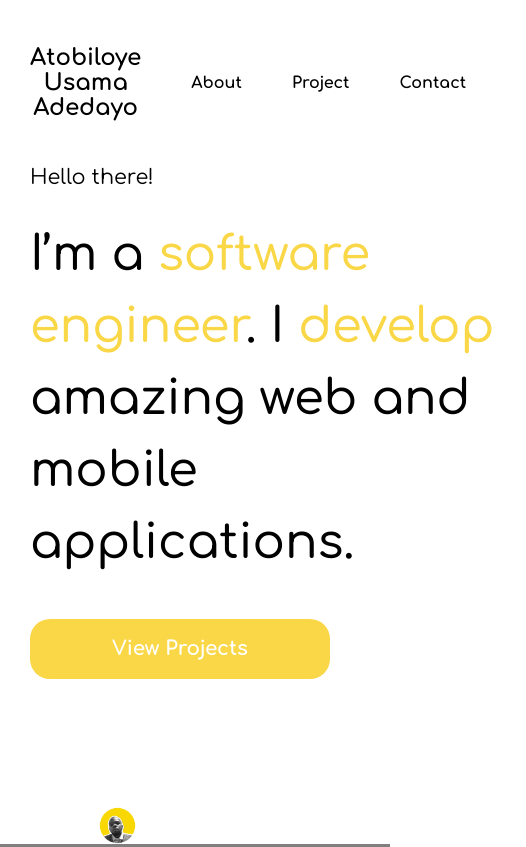
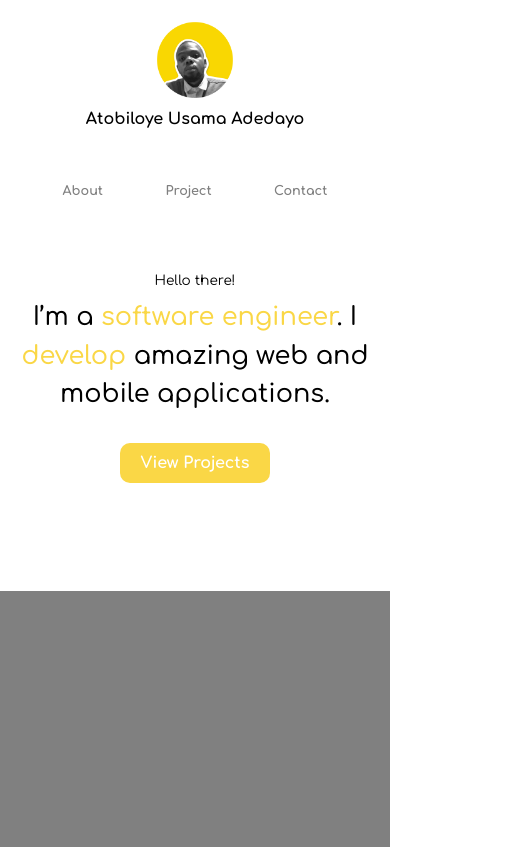
Before and after one commit to Osama92/Portfolio, a website: page views/home.html in a window 390 px wide. Shown: the top 847 px of the page, 526 px wide, since content can reach past the window. Drawn offline with Linux system fonts and the light colour scheme; files that its build step writes are made by us from their sources.

Commit message:
Implemented Responsive VIew

```diff
--- a/public/style/styles.css
+++ b/public/style/styles.css
@@ -32,6 +32,10 @@
   font-family: "Comfortaa", cursive;
   font-size: 23px;
   font-weight: 700;
+}
+.mobilePix {
+  display: none;
+  visibility: hidden;
 }
 .navItem {
   padding-right: 30px;
@@ -149,12 +153,71 @@
 
 @media only screen and (max-width: 480px) {
   .container {
-    grid-template-columns: 0.3fr;
-    grid-template-rows: 2fr 2fr 2fr;
+    grid-template-columns: 1fr;
+    grid-template-rows: 2fr;
     grid-template-areas:
       "nav"
       "descView"
       "profileView"
       "socialView";
+    height: 70vh;
+  }
+  .nav {
+    display: flex;
+    flex-direction: column;
+    width: 100%;
+    height: 30vh;
+    align-items: center;
+  }
+  .myName {
+    display: flex;
+    flex-direction: column;
+    align-items: center;
+    padding: 0;
+    padding-top: 20px;
+    width: 100%;
+  }
+  .myName p {
+    font-size: 1rem;
+    margin-top: 10px;
+  }
+  .mobilePix {
+    display: flex;
+    visibility: visible;
+    width: 80px;
+  }
+  .navItem {
+    padding: 0;
+    width: 100%;
+    display: flex;
+    justify-content: space-evenly;
+    align-items: center;
+  }
+  .navItem p {
+    margin: 0;
+    font-size: 0.8rem;
+    color: grey;
+    font-weight: 700;
+  }
+  .descView p {
+    font-size: 0.85rem;
+    text-align: center;
+    padding: 0;
+    margin-bottom: 10px;
+    margin-top: 20px;
+  }
+  .descView h2 {
+    font-size: 1.6rem;
+    text-align: center;
+    padding: 0;
+  }
+  .btnProject {
+    margin-left: 0;
+    margin: auto;
+    width: 150px;
+    height: 40px;
+    border-radius: 10px;
+    font-size: 1rem;
+    margin-top: 30px;
   }
 }
--- a/views/home.html
+++ b/views/home.html
@@ -16,6 +16,7 @@
     <section class="container">
       <div class="nav">
         <div class="myName">
+          <img class="mobilePix" src="/image/ProfilePic.png" alt="" />
           <p>Atobiloye Usama Adedayo</p>
         </div>
         <div class="navItem">
```
Also changed, not shown: .codesandbox/workspace.json (added).
